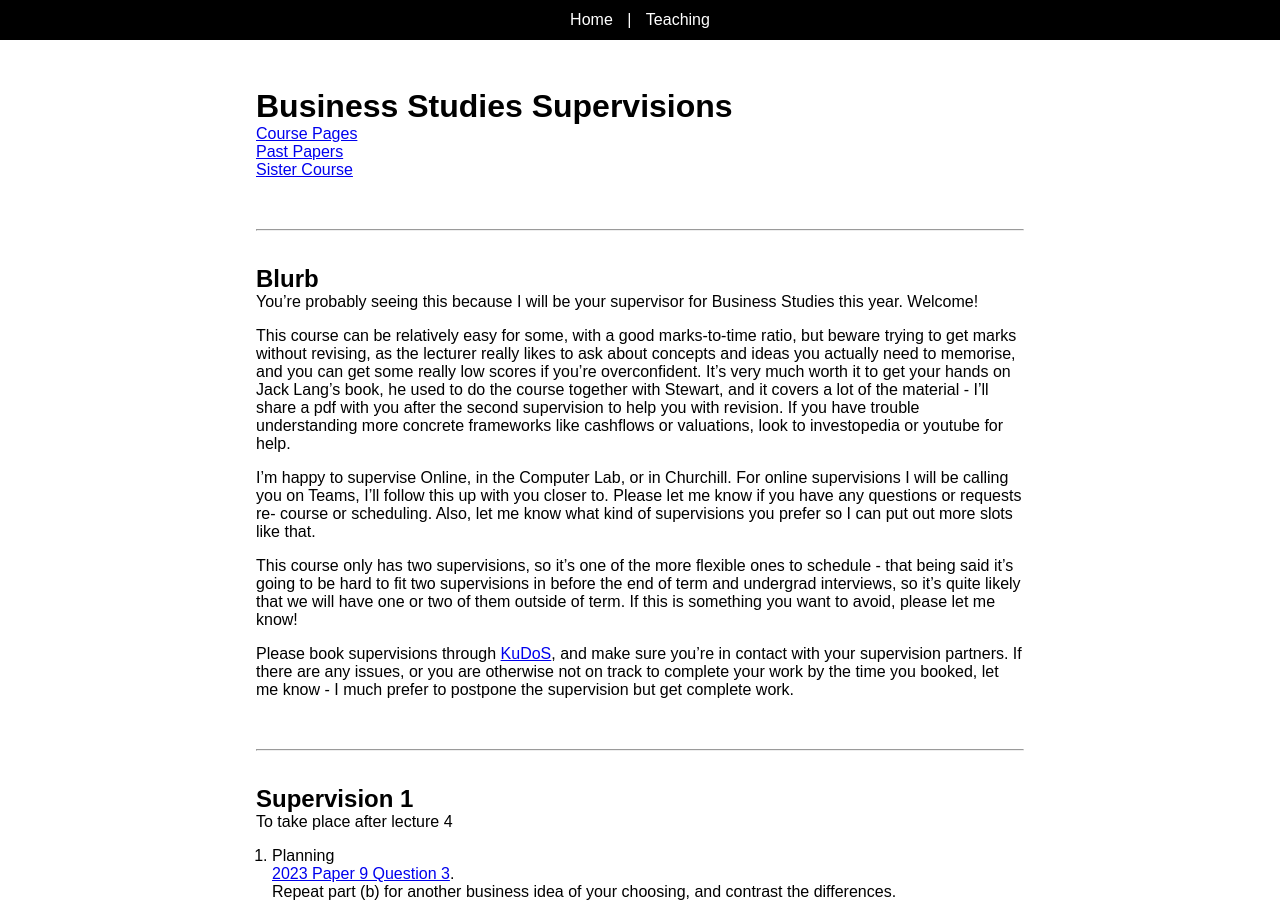
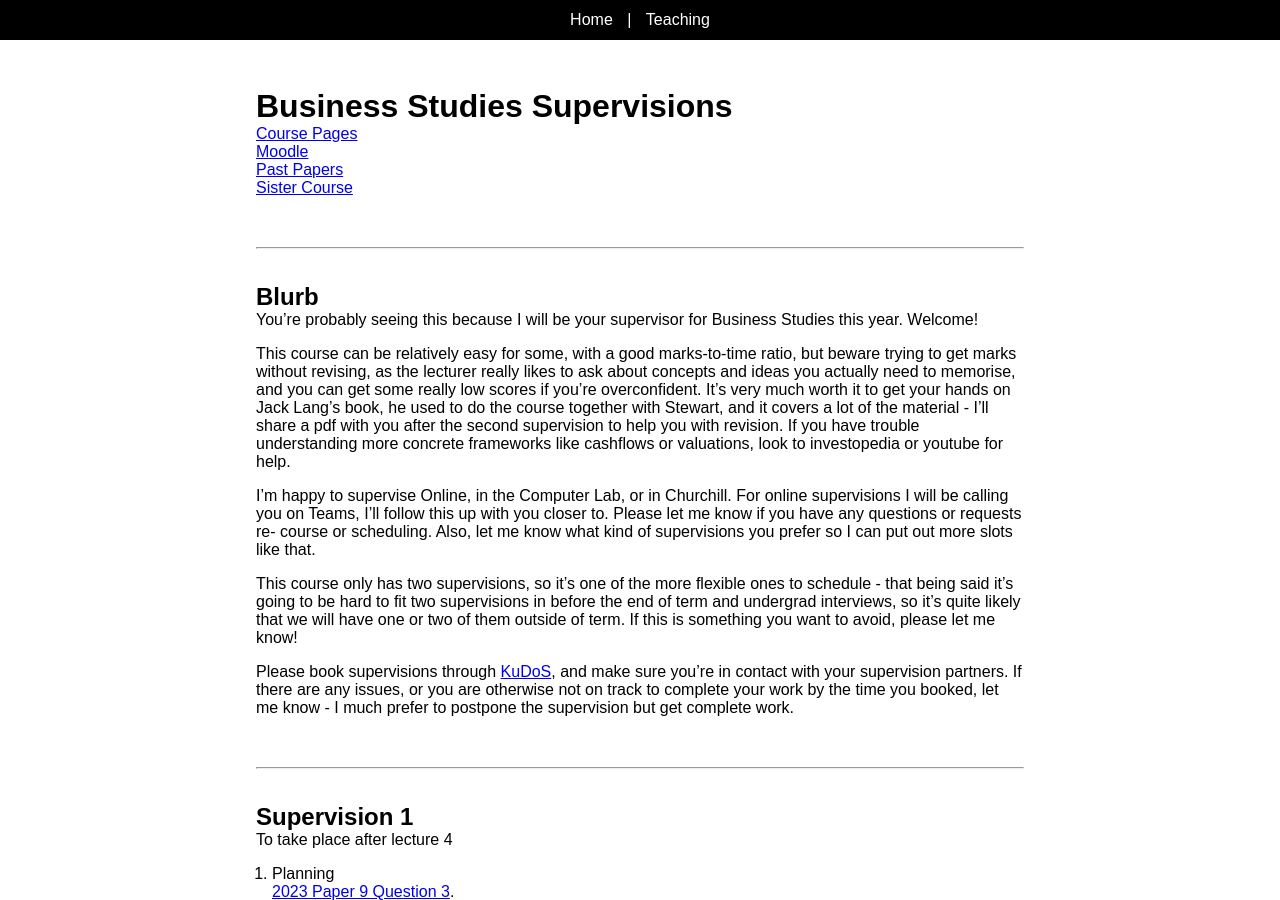
Before and after one commit to Radzim/radzim.github.io, a Jekyll site: the page built from teaching/business-studies.md, in a window 1280 px wide and 900 px high. Built offline with Jekyll 4.4.1, drawn with Linux system fonts in a browser that asks for light colours.

Commit message:
Update business-studies.md

```diff
--- a/teaching/business-studies.md
+++ b/teaching/business-studies.md
@@ -5,6 +5,7 @@ title: Business Studies
 
 # Business Studies Supervisions
 [Course Pages](https://www.cl.cam.ac.uk/teaching/2526/Business/)
+[Moodle](https://www.vle.cam.ac.uk/course/view.php?id=256679)
 [Past Papers](https://www.cl.cam.ac.uk/teaching/exams/pastpapers/t-BusinessStudies.html)
 [Sister Course](https://www.cl.cam.ac.uk/teaching/2526/ECommerce/)
 
```
